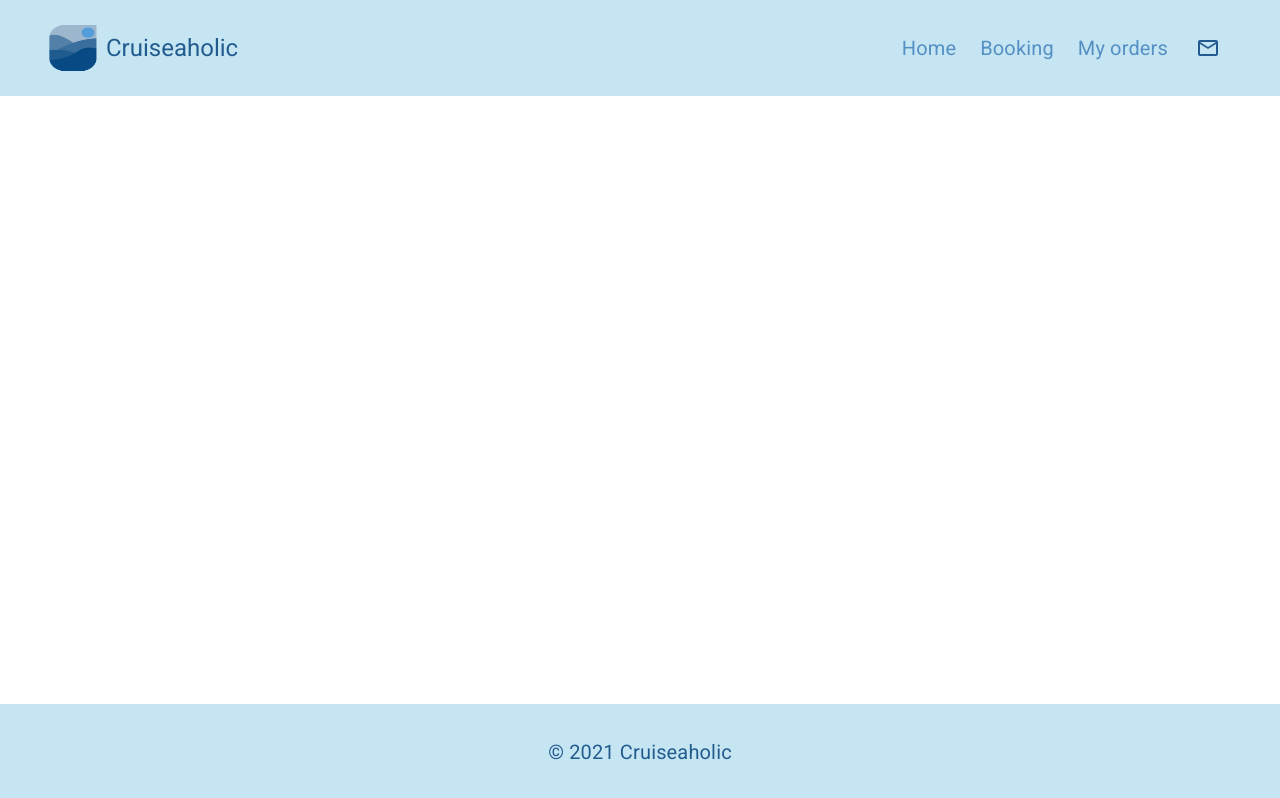
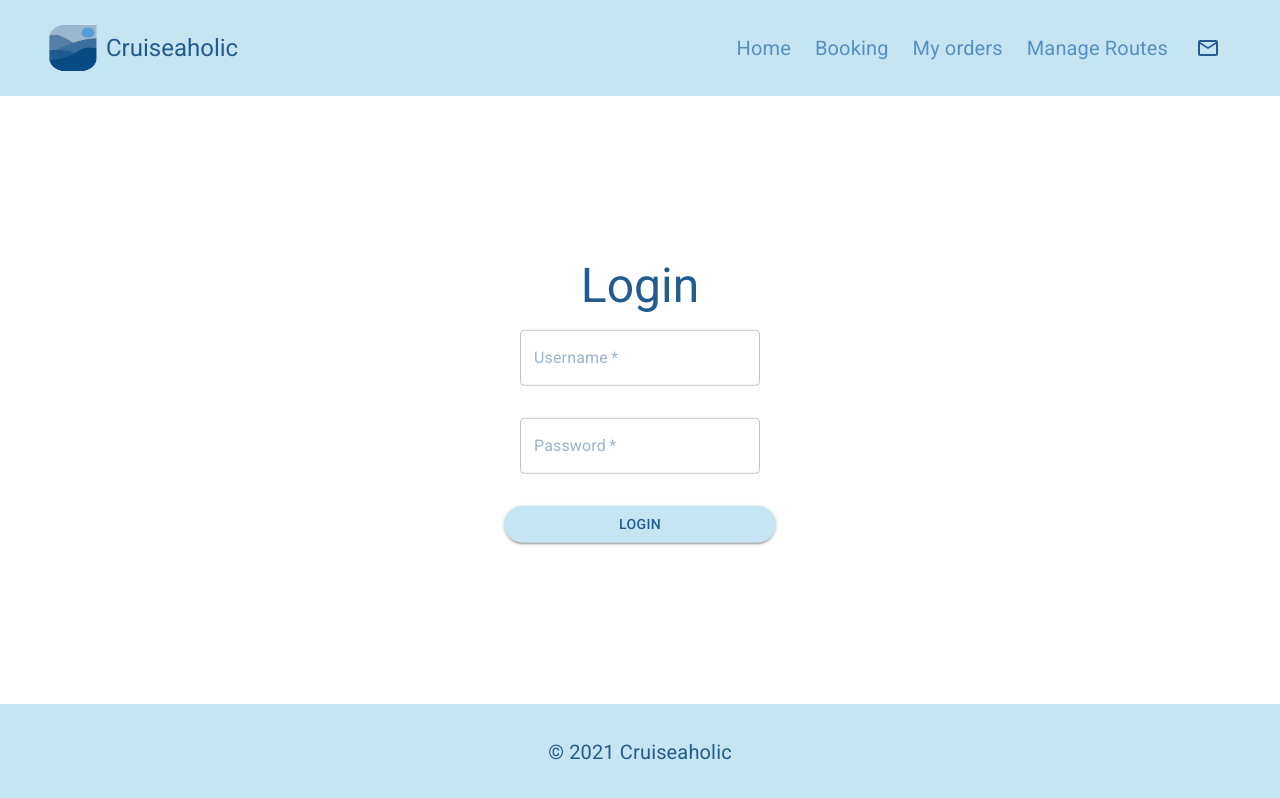
Before and after one commit to andordavoti/cruiseaholic, a React (Create React App) app in the folder Prosjekt1/ClientApp/: page /login in a window 1280 px wide. Built offline with nearby package versions, Linux system fonts and the light colour scheme; what notyf would draw is missing.

Commit message:
add manage routes and login pages

```diff
--- a/Prosjekt1/ClientApp/src/App.tsx
+++ b/Prosjekt1/ClientApp/src/App.tsx
@@ -13,6 +13,8 @@ import "notyf/notyf.min.css";
 import "react-credit-cards/es/styles-compiled.css";
 import MyOrdersPage from "./pages/MyOrdersPage";
 import BookingPage from "./pages/BookingPage";
+import LoginPage from "./pages/LoginPage";
+import ManageRoutes from "./pages/ManageRoutes";
 
 export const toast = new Notyf({ duration: 3000 });
 
@@ -26,7 +28,9 @@ const App: FC = () => {
           <>
             <Route exact path="/" component={HomePage} />
             <Route exact path="/booking" component={BookingPage} />
-            <Route exact path={`/my-orders/:email?`} component={MyOrdersPage} />
+            <Route exact path="/my-orders/:email?" component={MyOrdersPage} />
+            <Route exact path="/login" component={LoginPage} />
+            <Route exact path="/manage-routes" component={ManageRoutes} />
           </>
         </Layout>
       </MuiPickersUtilsProvider>
--- a/Prosjekt1/ClientApp/src/components/Navbar.tsx
+++ b/Prosjekt1/ClientApp/src/components/Navbar.tsx
@@ -188,6 +188,25 @@ const Navbar: React.FC = () => {
                         </NavLink>
                       </div>
                     </ListItem>
+
+                    <ListItem>
+                      <div className={styles.navItem}>
+                        <NavLink
+                          to="/manage-routes"
+                          className={styles.inActiveNav}
+                          activeClassName={styles.activeNav}
+                        >
+                          <Typography
+                            color="inherit"
+                            variant="h6"
+                            className="navLink"
+                            style={{ fontWeight: "normal" }}
+                          >
+                            Manage Routes
+                          </Typography>
+                        </NavLink>
+                      </div>
+                    </ListItem>
                   </List>
                 </div>
               </SwipeableDrawer>
@@ -247,6 +266,23 @@ const Navbar: React.FC = () => {
                 </NavLink>
               </div>
 
+              <div className={styles.navItem}>
+                <NavLink
+                  to="/manage-routes"
+                  className={styles.inActiveNav}
+                  activeClassName={styles.activeNav}
+                >
+                  <Typography
+                    color="inherit"
+                    variant="h6"
+                    className="navLink"
+                    style={{ fontWeight: "normal" }}
+                  >
+                    Manage Routes
+                  </Typography>
+                </NavLink>
+              </div>
+
               <Link
                 target="_blank"
                 rel="noopener noreferrer"
--- a/Prosjekt1/ClientApp/src/hooks/useIsMobile.ts
+++ b/Prosjekt1/ClientApp/src/hooks/useIsMobile.ts
@@ -1,4 +1,4 @@
 import { useMediaQuery } from "@material-ui/core";
 
 export const useIsMobile = () =>
-  useMediaQuery("only screen and (max-width: 768px)");
+  useMediaQuery("only screen and (max-width: 850px)");
--- /dev/null
+++ b/Prosjekt1/ClientApp/src/pages/LoginPage.tsx
@@ -0,0 +1,121 @@
+import {
+  Button,
+  makeStyles,
+  TextField,
+  Typography,
+  useTheme,
+} from "@material-ui/core";
+import { FC, useState } from "react";
+import { useHistory } from "react-router";
+import { User } from "../../types";
+import { toast } from "../App";
+import { validateUser } from "../utils/validateForm";
+
+const useStyles = makeStyles({
+  absoluteCenter: {
+    position: "absolute",
+    top: "50%",
+    left: "50%",
+    transform: "translate(-50%, -50%)",
+    display: "grid",
+    placeItems: "center",
+  },
+});
+
+const initialFormData: User = {
+  username: "",
+  password: "",
+};
+
+const LoginPage: FC = () => {
+  const [formData, setFormData] = useState(initialFormData);
+
+  const theme = useTheme();
+  const styles = useStyles();
+  const history = useHistory();
+
+  const handleChange = (e: React.ChangeEvent<HTMLInputElement>) => {
+    const { name, value } = e.target;
+    setFormData((prev) => ({ ...prev, [name]: value }));
+  };
+
+  const handleSubmit = async (e: React.FormEvent<HTMLFormElement>) => {
+    e.preventDefault();
+
+    if (validateUser(formData)) {
+      try {
+        const res = await fetch("order/login", {
+          method: "post",
+          body: JSON.stringify(formData),
+          headers: {
+            "Content-Type": "application/json",
+          },
+        });
+
+        const ok = await res.json();
+
+        if (ok) {
+          setFormData(initialFormData);
+          toast.success("Successfully logged in");
+          history.push("/manage-routes");
+        } else {
+          toast.error("Wrong username or password!");
+        }
+      } catch (err) {
+        console.log(err);
+        toast.error("Something went wrong, please try again later...");
+      }
+    }
+  };
+  return (
+    <div className={styles.absoluteCenter}>
+      <Typography color="textPrimary" variant="h3">
+        Login
+      </Typography>
+
+      <form
+        style={{ display: "flex", flexDirection: "column" }}
+        onSubmit={handleSubmit}
+      >
+        <TextField
+          required
+          type="text"
+          name="username"
+          label="Username"
+          variant="outlined"
+          color="secondary"
+          style={{ margin: "1rem", minWidth: 240 }}
+          value={formData.username}
+          onChange={handleChange}
+        />
+
+        <TextField
+          required
+          type="password"
+          name="password"
+          label="Password"
+          variant="outlined"
+          color="secondary"
+          style={{ margin: "1rem", minWidth: 240 }}
+          value={formData.password}
+          onChange={handleChange}
+        />
+
+        <Button
+          type="submit"
+          variant="contained"
+          color="primary"
+          style={{
+            color: theme.palette.secondary.main,
+            borderRadius: 25,
+            marginTop: "1rem",
+          }}
+        >
+          Login
+        </Button>
+      </form>
+    </div>
+  );
+};
+
+export default LoginPage;
--- /dev/null
+++ b/Prosjekt1/ClientApp/src/pages/ManageRoutes.tsx
@@ -0,0 +1,55 @@
+import { FC, useEffect, useState } from "react";
+import { CircularProgress, makeStyles } from "@material-ui/core";
+import { toast } from "../App";
+import { useHistory } from "react-router-dom";
+
+const useStyles = makeStyles({
+  absoluteCenter: {
+    position: "absolute",
+    top: "50%",
+    left: "50%",
+    transform: "translate(-50%, -50%)",
+    display: "grid",
+    placeItems: "center",
+  },
+});
+
+const ManageRoutes: FC = () => {
+  const history = useHistory();
+  const [isLoading, setIsLoading] = useState(true);
+
+  const styles = useStyles();
+
+  useEffect(() => {
+    const init = async () => {
+      try {
+        setIsLoading(true);
+        const res = await fetch("order/authorizeUser");
+        if (res.status === 401) {
+          history.push("/login");
+          toast.error(
+            "You are not logged in, you need to log in to manage routes"
+          );
+        }
+        setIsLoading(false);
+      } catch (err) {
+        console.log(err);
+        toast.error("Something went wrong, try again later...");
+      }
+    };
+
+    init();
+  }, [history]);
+
+  if (isLoading) {
+    return (
+      <div className={styles.absoluteCenter}>
+        <CircularProgress color="secondary" />
+      </div>
+    );
+  }
+
+  return <div>manage-routes</div>;
+};
+
+export default ManageRoutes;
--- a/Prosjekt1/ClientApp/src/utils/validateForm.ts
+++ b/Prosjekt1/ClientApp/src/utils/validateForm.ts
@@ -1,6 +1,6 @@
 import dayjs from "dayjs";
 import { toast } from "../App";
-import { Creditcard, TripInfo } from "../../types";
+import { Creditcard, TripInfo, User } from "../../types";
 
 export const validateTripInfo = ({
   firstName,
@@ -131,3 +131,17 @@ export const validatePayment = ({
 
   return true;
 };
+
+export const validateUser = ({ username, password }: User): boolean => {
+  if (!/^[a-zA-ZæøåÆØÅ. \-]{2,20}$/.test(username)) {
+    toast.error("Username is not valid!");
+    return false;
+  }
+
+  if (!/^(?=.*[A-Za-z])(?=.*\d)[A-Za-z\d]{6,}$/.test(password)) {
+    toast.error("Password is not valid!");
+    return false;
+  }
+
+  return true;
+};
--- a/Prosjekt1/ClientApp/types.ts
+++ b/Prosjekt1/ClientApp/types.ts
@@ -1,3 +1,7 @@
+export interface User {
+  username: string;
+  password: string;
+}
 export interface Creditcard {
   cardNumber: number;
   cardholderName: string;
```
Also changed, not shown: 1 other file (tests, documents, lock files or other folders).
